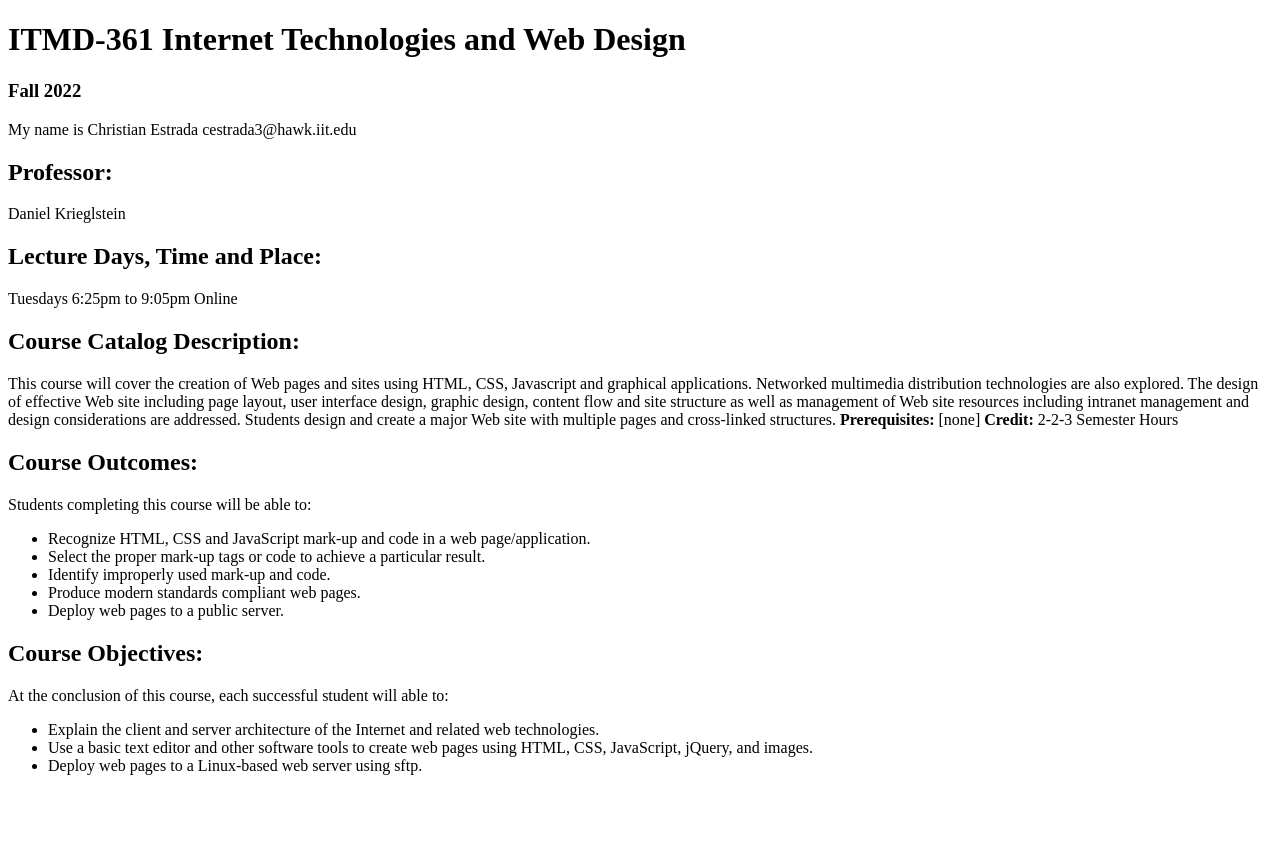
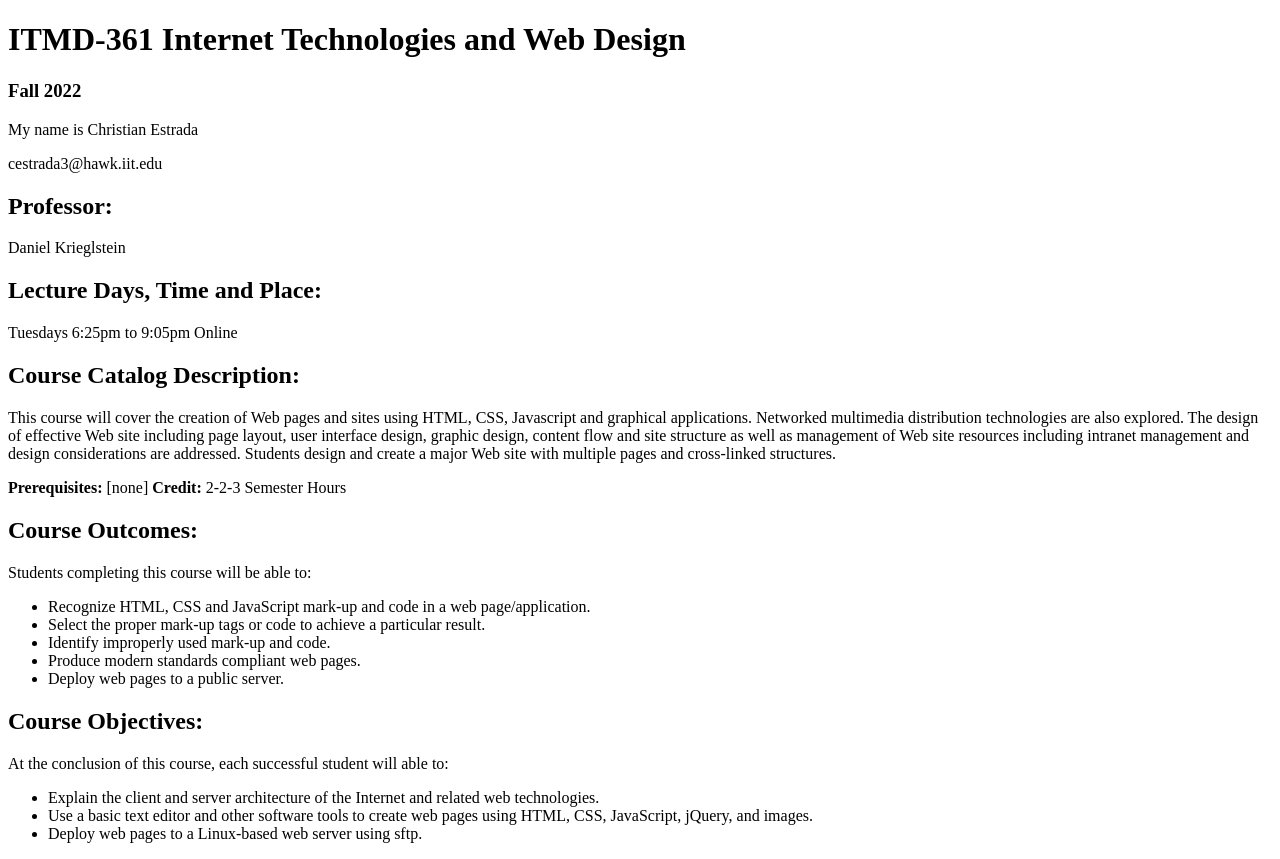
Before and after one commit to cestrada3/lab2, a plain HTML site: page index.html in a window 1280 px wide. Before the commit the page ends 800 px from the top, so only its background shows below. Drawn offline with Linux system fonts and the light colour scheme.

Commit message:
Update index.html

```diff
--- a/index.html
+++ b/index.html
@@ -11,19 +11,17 @@
 
 <h3>Fall 2022</h3>
 
-<p> My name is Christian Estrada
-    cestrada3@hawk.iit.edu
-</p>
+<p> My name is Christian Estrada </p>
+<p>cestrada3@hawk.iit.edu</p>
+
 <h2>Professor:</h2>
   <p>Daniel Krieglstein</p>
 <h2>Lecture Days, Time and Place:</h2>
 <p>Tuesdays 6:25pm to 9:05pm Online </p>
 
 <h2>Course Catalog Description:</h2>
-<p>
-This course will cover the creation of Web pages and sites using HTML, CSS, Javascript and graphical applications. Networked multimedia distribution technologies are also explored. The design of effective Web site including page layout, user interface design, graphic design, content flow and site structure as well as management of Web site resources including intranet management and design considerations are addressed. Students design and create a major Web site with multiple pages and cross-linked structures.
-<strong>Prerequisites:</strong> [none] <strong>Credit:</strong> 2-2-3 Semester Hours
-</p>
+<p> This course will cover the creation of Web pages and sites using HTML, CSS, Javascript and graphical applications. Networked multimedia distribution technologies are also explored. The design of effective Web site including page layout, user interface design, graphic design, content flow and site structure as well as management of Web site resources including intranet management and design considerations are addressed. Students design and create a major Web site with multiple pages and cross-linked structures. </p>
+<p><strong>Prerequisites:</strong> [none] <strong>Credit:</strong> 2-2-3 Semester Hours </p>
 
 <h2>Course Outcomes:</h2>
 <p>Students completing this course will be able to:</p>
```
